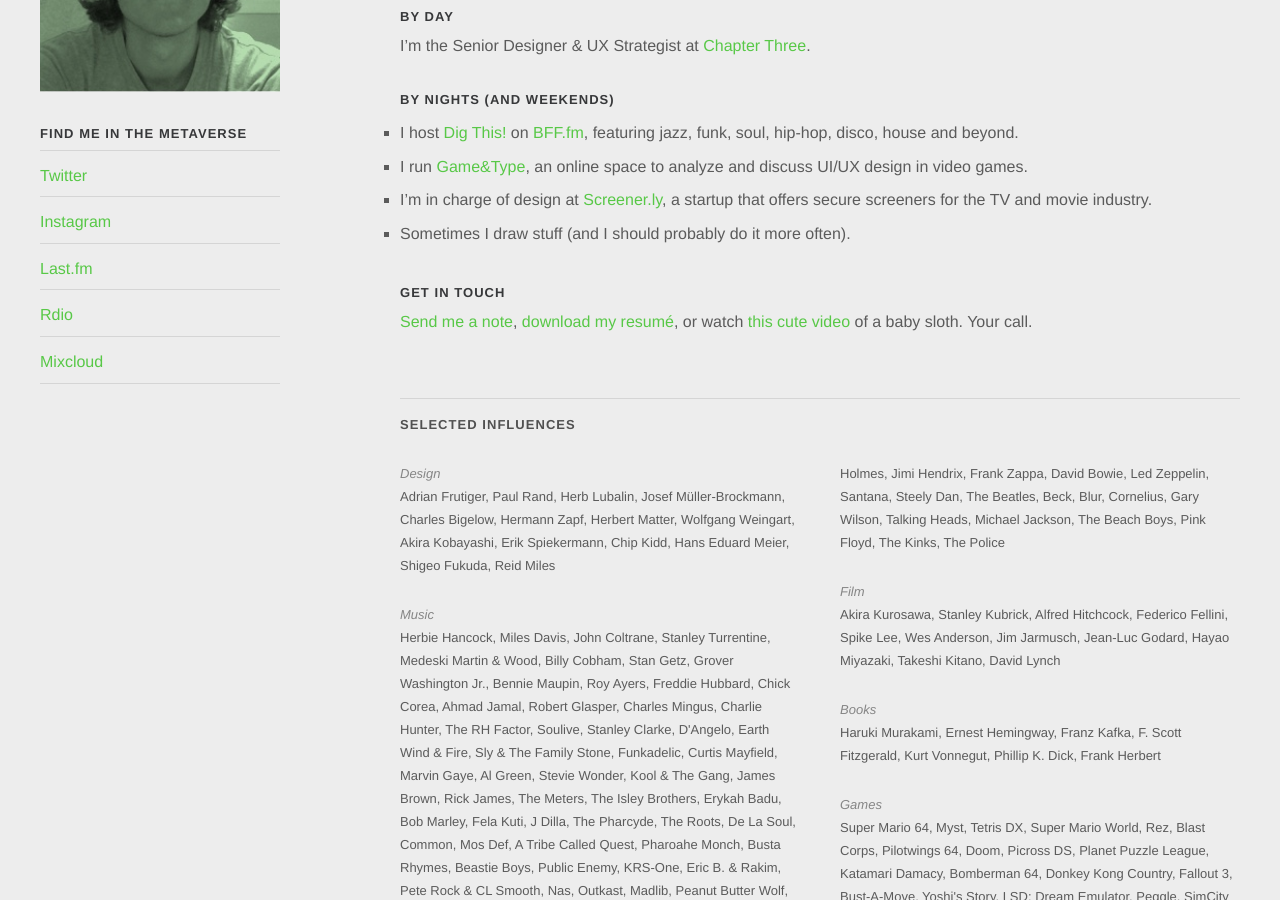
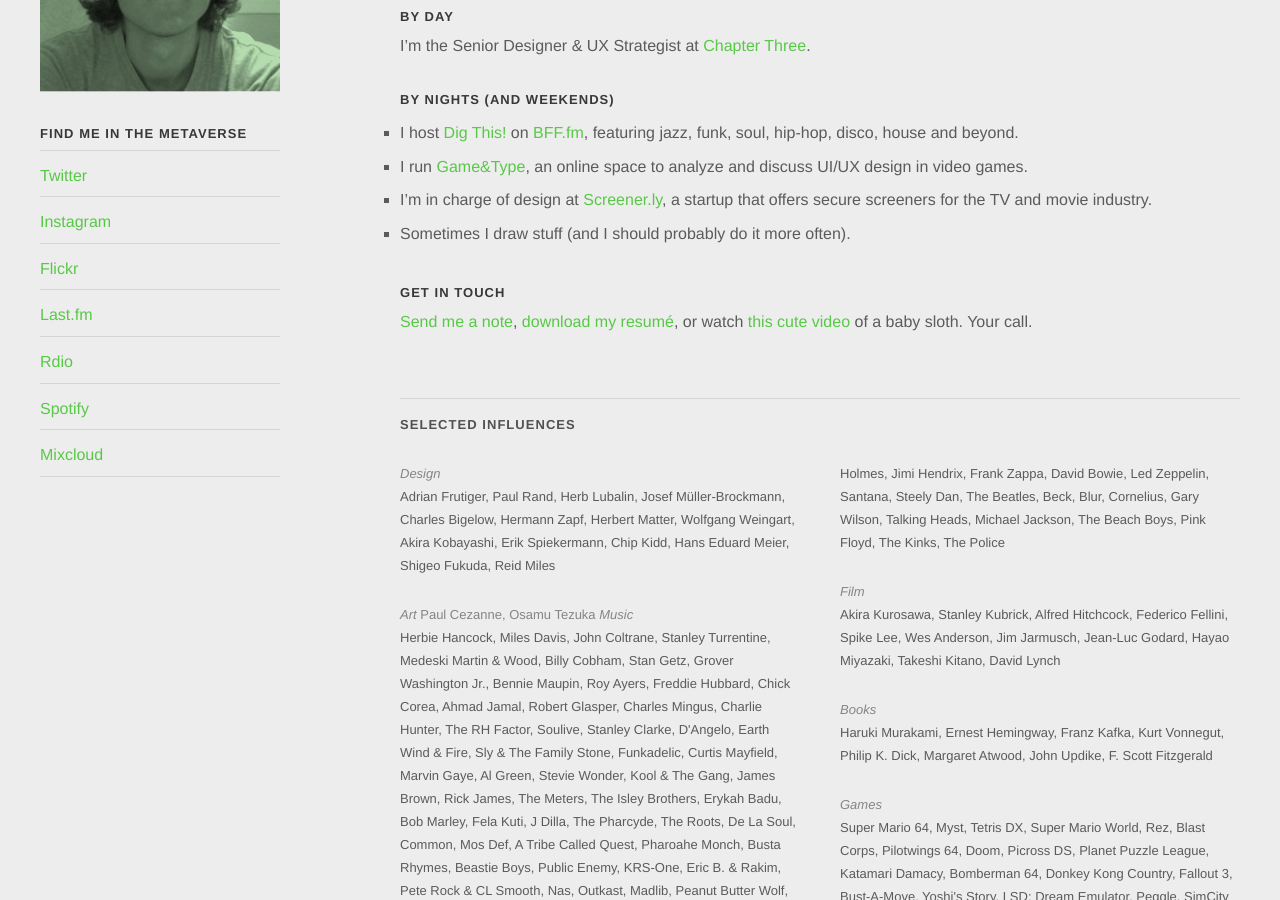
Before and after one commit to garretvoorhees/garretvoorhees.github.io, a Jekyll site: the page built from info/index.html, in a window 1280 px wide and 900 px high, scrolled down 263 px. Built offline with Jekyll 4.4.1, drawn with Linux system fonts in a browser that asks for light colours; some web fonts are replaced.

Commit message:
Some little stuff

```diff
--- a/_includes/influences.html
+++ b/_includes/influences.html
@@ -3,6 +3,9 @@
 <div class="influences-list">
 <em>Design</em>
 <p>Adrian Frutiger, Paul Rand, Herb Lubalin, Josef Müller-Brockmann, Charles Bigelow, Hermann Zapf, Herbert Matter, Wolfgang Weingart, Akira Kobayashi, Erik Spiekermann, Chip Kidd, Hans Eduard Meier, Shigeo Fukuda, Reid Miles</p>
+
+<em>Art</em>
+Paul Cezanne, Osamu Tezuka
 
 <em>Music</em>
 <p>Herbie Hancock, Miles Davis, John Coltrane, Stanley Turrentine, Medeski Martin & Wood, Billy Cobham, Stan Getz, Grover Washington Jr., Bennie Maupin, Roy Ayers, Freddie Hubbard, Chick Corea, Ahmad Jamal, Robert Glasper, Charles Mingus, Charlie Hunter, The RH Factor, Soulive, Stanley Clarke, D'Angelo, Earth Wind & Fire, Sly & The Family Stone, Funkadelic, Curtis Mayfield, Marvin Gaye, Al Green, Stevie Wonder, Kool & The Gang, James Brown, Rick James, The Meters, The Isley Brothers, Erykah Badu, Bob Marley, Fela Kuti, J Dilla, The Pharcyde, The Roots, De La Soul, Common, Mos Def, A Tribe Called Quest, Pharoahe Monch, Busta Rhymes, Beastie Boys, Public Enemy, KRS-One, Eric B. & Rakim, Pete Rock & CL Smooth, Nas, Outkast, Madlib, Peanut Butter Wolf, DJ Shadow, Grandmaster Flash, Jazzanova, Daft Punk, Underworld, Cut Chemist, Invisibl Skratch Piklz, Propellerheads, Chemical Brothers, Squarepusher, St. Germain, The Dust Brothers, David Holmes, Jimi Hendrix, Frank Zappa, David Bowie, Led Zeppelin, Santana, Steely Dan, The Beatles, Beck, Blur, Cornelius, Gary Wilson, Talking Heads, Michael Jackson, The Beach Boys, Pink Floyd, The Kinks, The Police</p>
@@ -11,7 +14,7 @@
 <p>Akira Kurosawa, Stanley Kubrick, Alfred Hitchcock, Federico Fellini, Spike Lee, Wes Anderson, Jim Jarmusch, Jean-Luc Godard, Hayao Miyazaki, Takeshi Kitano, David Lynch</p>
 
 <em>Books</em>
-<p>Haruki Murakami, Ernest Hemingway, Franz Kafka, F. Scott Fitzgerald, Kurt Vonnegut, Phillip K. Dick, Frank Herbert</p>
+<p>Haruki Murakami, Ernest Hemingway, Franz Kafka, Kurt Vonnegut, Philip K. Dick, Margaret Atwood, John Updike, F. Scott Fitzgerald</p>
 
 <em>Games</em>
 <p>Super Mario 64, Myst, Tetris DX, Super Mario World, Rez, Blast Corps, Pilotwings 64, Doom, Picross DS, Planet Puzzle League, Katamari Damacy, Bomberman 64, Donkey Kong Country, Fallout 3, Bust-A-Move, Yoshi's Story, LSD: Dream Emulator, Peggle, SimCity 2000, Cosmic Osmo, Shenmue, Jet Grind Radio, Metal Gear Solid, Ico, Killer7, Chex Quest</p>
--- a/_includes/socmed.html
+++ b/_includes/socmed.html
@@ -2,7 +2,9 @@
 <ul>
 	<li><a href="https://twitter.com/gtvrhs">Twitter</a></li>
 	<li><a href="http://www.instagram.com/garret_voorhees">Instagram</a></li>
+	<li><a href="https://www.flickr.com/photos/garretvoorhees/">Flickr</a></li>
 	<li><a href="http://www.last.fm/user/garretvoorhees">Last.fm</a></li>
 	<li><a href="http://www.rdio.com/people/garretvoorhees/">Rdio</a></li>
+	<li><a href="https://play.spotify.com/user/garretvoorhees">Spotify</a></li>
 	<li><a href="https://www.mixcloud.com/digthisradio/">Mixcloud</a></li>
 </ul>
```
